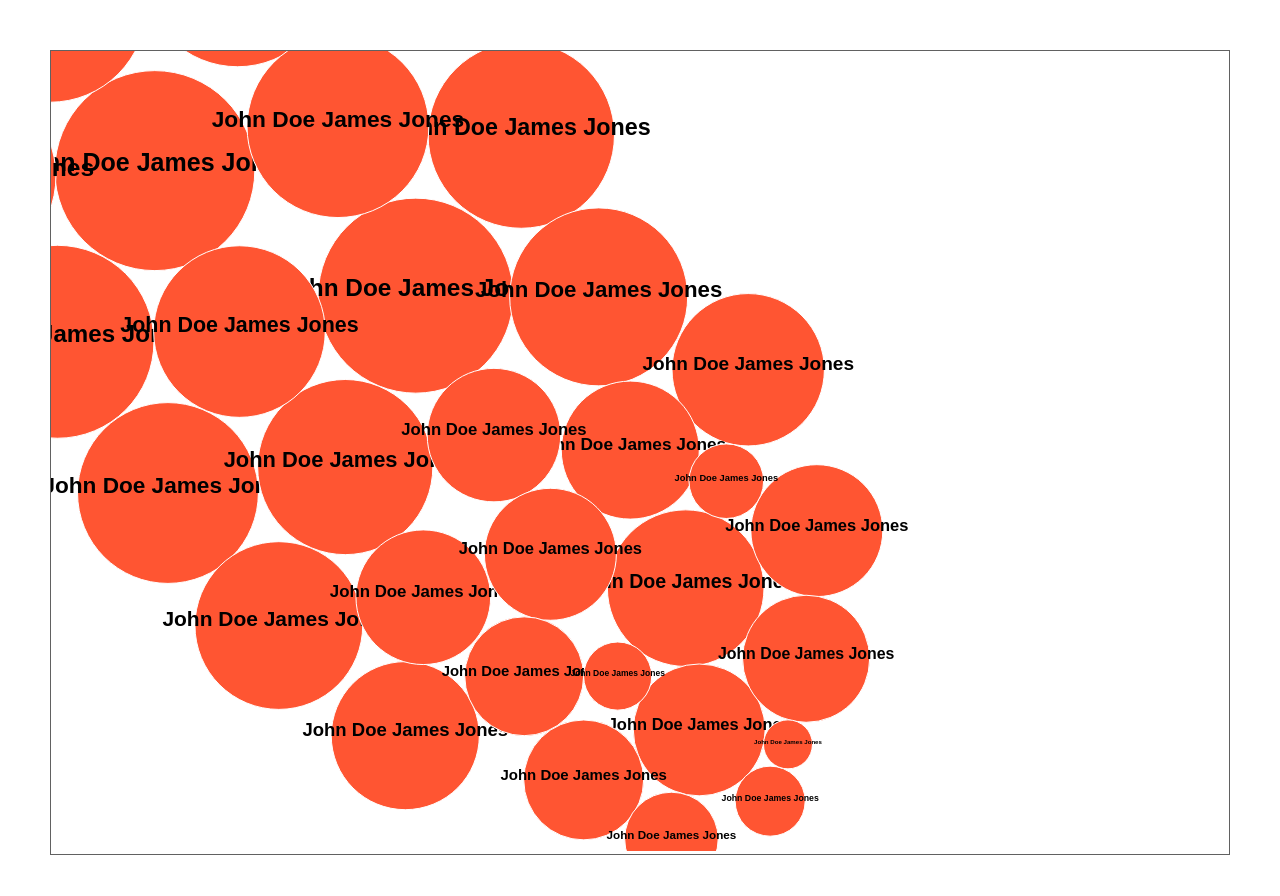
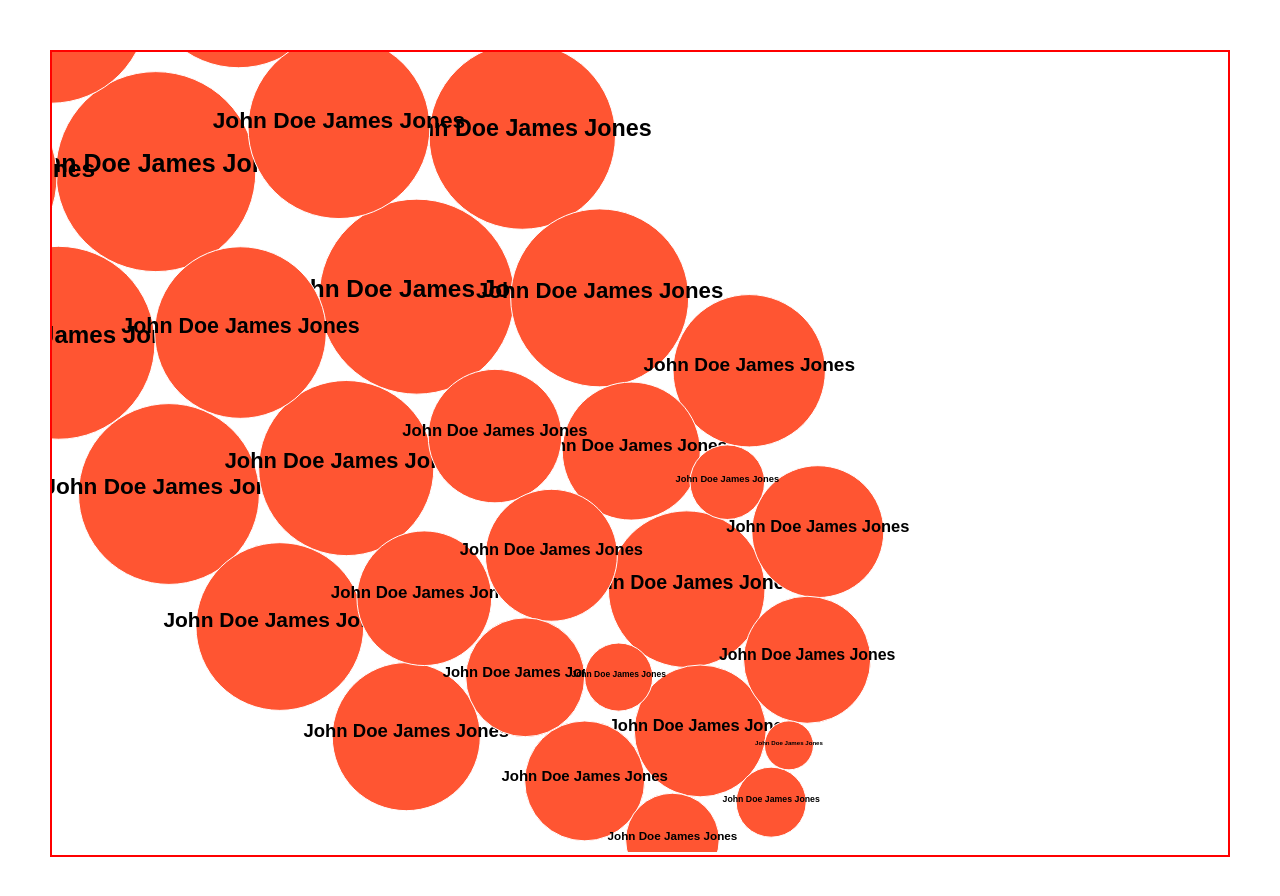
Before and after one commit to barbosa-renan/bubble-force-test, a plain HTML site: page index.html in a window 1280 px wide. Drawn offline with nearby package versions, Linux system fonts and the light colour scheme.

Commit message:
Update index.html

```diff
--- a/index.html
+++ b/index.html
@@ -12,7 +12,7 @@
 </head>
 <body>
    <div style="padding:50px">
-      <div style="border:1px solid #616161" width="1200" height="500" id='divContent'></div>
+      <div style="border:2px solid red" width="1200" height="500" id='divContent'></div>
    </div>
    <script>
       var dataAux = null;
```
